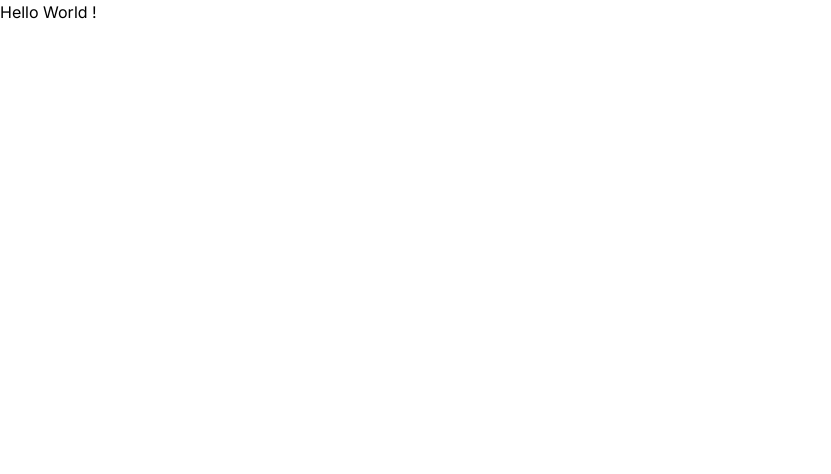
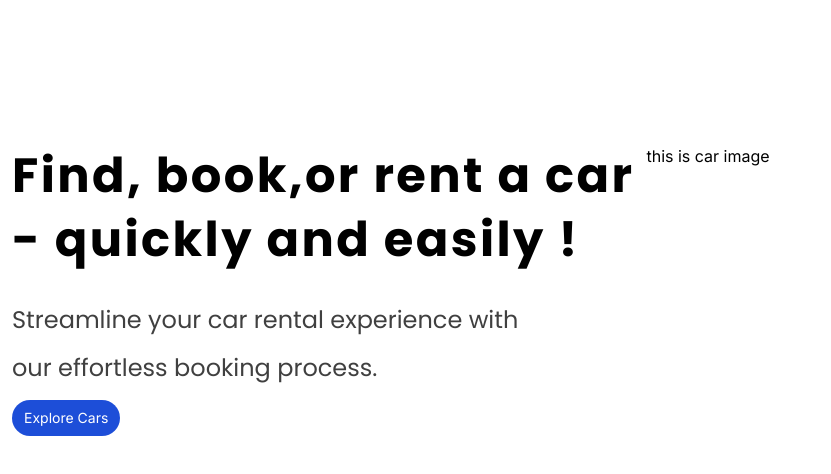
Before and after one commit to HtetWaiYan7191/nextjs-car-rental, a Next.js app: page / in a window 1280 px wide. Shown: the top 474 px of the page, without its empty margins (0-831 px from the left). Built offline with nearby package versions, Linux system fonts and the light colour scheme.

Commit message:
Add heros section first part

```diff
--- a/app/layout.tsx
+++ b/app/layout.tsx
@@ -2,10 +2,12 @@ import type { Metadata } from 'next'
 import { Inter } from 'next/font/google'
 import './globals.css'
 
-const inter = Inter({ subsets: ['latin'] })
+const inter = Inter({
+  subsets: ['latin'],
+})
 
 export const metadata: Metadata = {
-  title: 'Create Next App',
+  title: 'Car Rental',
   description: 'Generated by create next app',
 }
 
--- a/app/page.tsx
+++ b/app/page.tsx
@@ -1,9 +1,10 @@
 import Image from 'next/image'
+import { Hero } from '@/components'
 
 export default function Home() {
   return (
     <main className="oveflow-hidden">
-     <h2>Hello World ! </h2>
+      <Hero/>
     </main>
   )
 }
```
